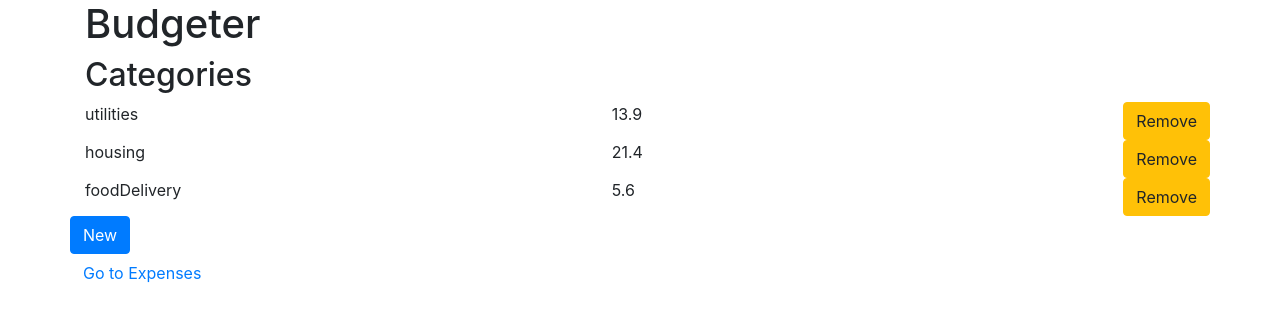
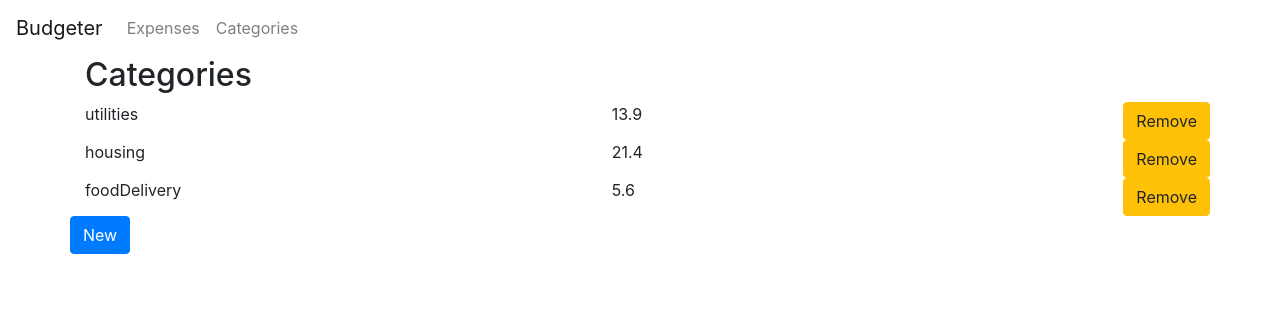
Before and after one commit to sturmer/capital, a React (Create React App) app in the folder src/client/: page /categories in a window 1280 px wide. Shown: the top 320 px of the page. Built offline with nearby package versions, Linux system fonts and the light colour scheme.

Commit message:
Add navigation

```diff
--- a/src/client/src/App.js
+++ b/src/client/src/App.js
@@ -4,10 +4,12 @@ import { Route, Switch } from "react-router-dom";
 import "./App.css";
 import { CategoryPanel } from "./CategoryPanel";
 import { MonthHistoryPanel } from "./MonthHistoryPanel";
+import { Navigation } from "./Navigation";
 
 const App = () => {
   return (
     <>
+      <Navigation />
       <Switch>
         <Route path="/categories" component={CategoryPanel} />
         <Route path="/" component={MonthHistoryPanel} />
--- a/src/client/src/CategoryPanel.js
+++ b/src/client/src/CategoryPanel.js
@@ -1,11 +1,8 @@
 import React, { useState } from "react";
-import { Link } from "react-router-dom";
 import { Button, Container, Row } from "reactstrap";
 
 import { NewCategoryForm } from "./NewCategoryForm";
 import { Category } from "./Category";
-
-const gConstants = require("./constants");
 
 // TODO get categories from DB table
 const initialCategories = [
@@ -24,7 +21,6 @@ const CategoryPanel = () => {
 
   return (
     <Container fluid="sm">
-      <h1>{gConstants.appname}</h1>
       <h2>Categories</h2>
 
       {categories.map((c) => (
@@ -51,12 +47,6 @@ const CategoryPanel = () => {
           New
         </Button>
       </Row>
-
-      <Row>
-        <Link to={"./"}>
-          <Button color="link">Go to Expenses</Button>
-        </Link>
-      </Row>
     </Container>
   );
 };
--- a/src/client/src/ExpenseDetail.js
+++ b/src/client/src/ExpenseDetail.js
@@ -1,5 +1,5 @@
 import React from "react";
-import { Container, Row, Col } from "reactstrap";
+import { Col } from "reactstrap";
 
 const ExpenseDetail = (props) => {
   return (
--- a/src/client/src/MonthHistoryPanel.js
+++ b/src/client/src/MonthHistoryPanel.js
@@ -1,5 +1,4 @@
 import React, { useState, useEffect } from "react";
-import { Link } from "react-router-dom";
 import { Container, Button, Row } from "reactstrap";
 
 import { NewExpenseLineForm } from "./NewExpenseLineForm";
@@ -34,7 +33,6 @@ const MonthHistoryPanel = () => {
 
   return (
     <Container fluid="sm">
-      <h1>{gConstants.appname}</h1>
       <h2>Expenses</h2>
       {expenses.map((e) => (
         <Row>
@@ -66,12 +64,6 @@ const MonthHistoryPanel = () => {
         </Button>
         {/* TODO Add cancel button (and/or use Esc to cancel) */}
       </Row>
-      <Row>
-        {/* NOTE: `to`'s value is the name of the route */}
-        <Link to={"./categories"}>
-          <Button color="link">Go to Categories</Button>
-        </Link>
-      </Row>
     </Container>
   );
 };
--- /dev/null
+++ b/src/client/src/Navigation.js
@@ -0,0 +1,25 @@
+import React from "react";
+import { Navbar, NavbarBrand, Nav, NavItem, NavLink } from "reactstrap";
+
+const gConstants = require("./constants");
+
+const Navigation = () => {
+  return (
+    <div>
+      <Navbar color="faded" light expand="md">
+        <NavbarBrand href="/">{gConstants.appname}</NavbarBrand>
+
+        <Nav navbar>
+          <NavItem>
+            <NavLink href="/">Expenses</NavLink>
+          </NavItem>
+          <NavItem>
+            <NavLink href="/categories">Categories</NavLink>
+          </NavItem>
+        </Nav>
+      </Navbar>
+    </div>
+  );
+};
+
+export { Navigation };
```
